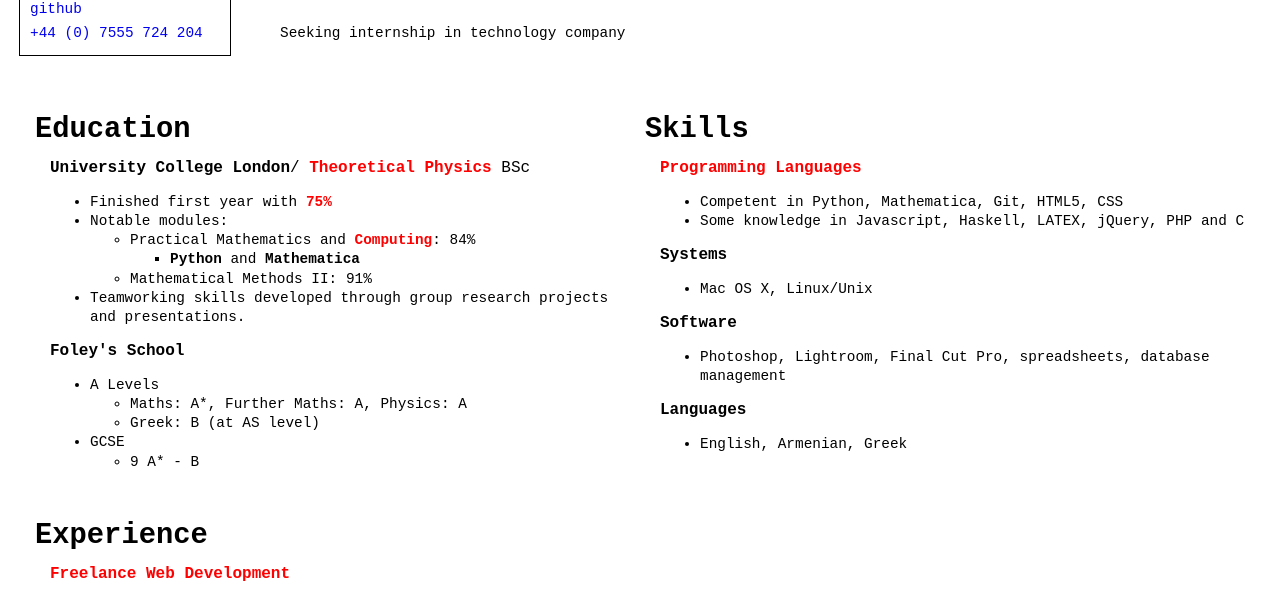
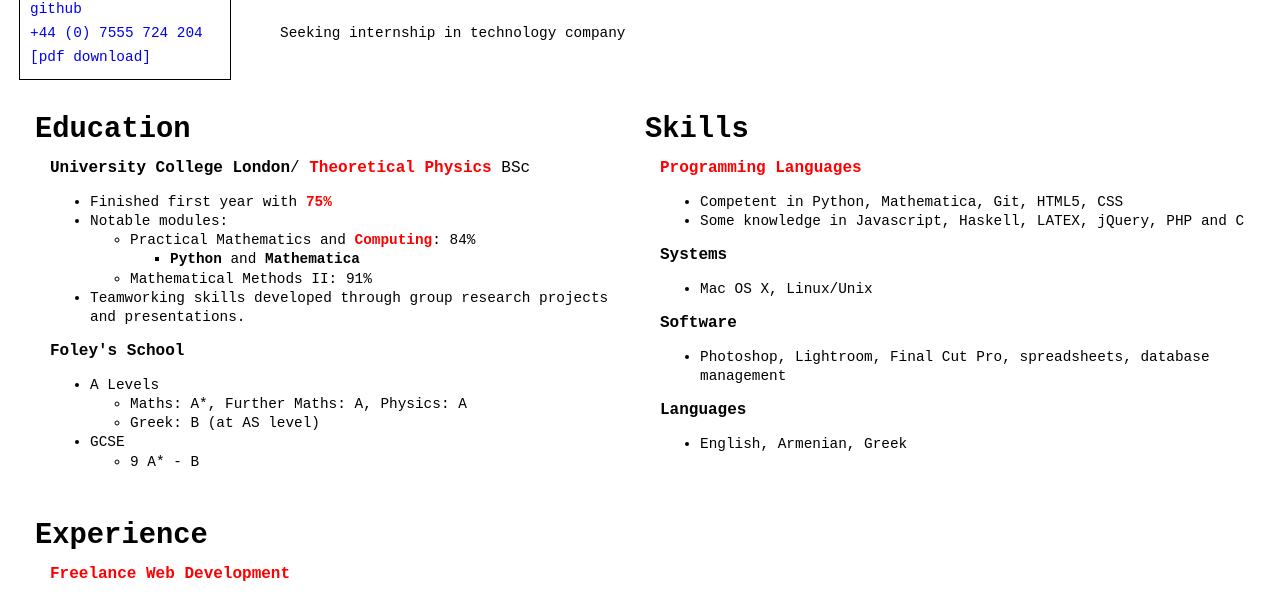
Before and after one commit to haykkh/haykkh.github.io, a plain HTML site: page resume/index.html in a window 1280 px wide. Shown: the part 129-725 px from the top of the page. Drawn offline with Linux system fonts and the light colour scheme.

Commit message:
Added pdf link to resume

```diff
--- a/resume/index.html
+++ b/resume/index.html
@@ -34,6 +34,7 @@
         			<a href="mailto:hi@hayk.io?subject=Hi Hayk!" "hi@hayk.io">	hi@hayk.io</a>
         			<a href="http://github.com/haykkh" title="">github</a>
 					<a href="sms:+44-7555-724-204">+44 (0) 7555 724 204</a>
+                    <a href="http://hayk.io/hayk-khachatryan.pdf">[pdf download]</a>
         		</div>
         	</div>
 
```
Also changed, not shown: 1 other file.
